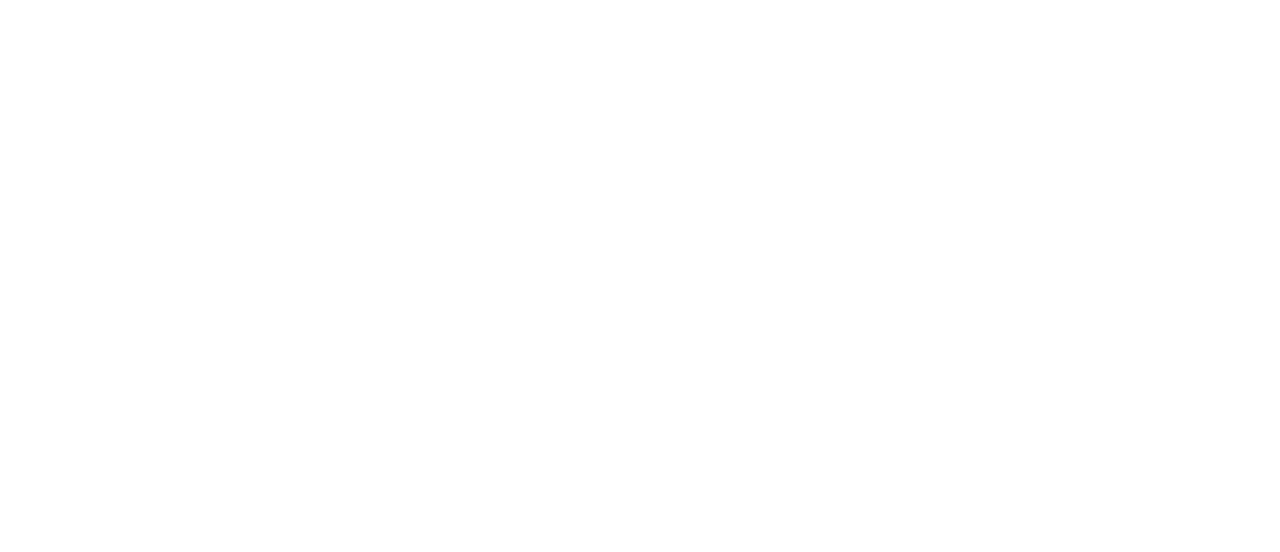
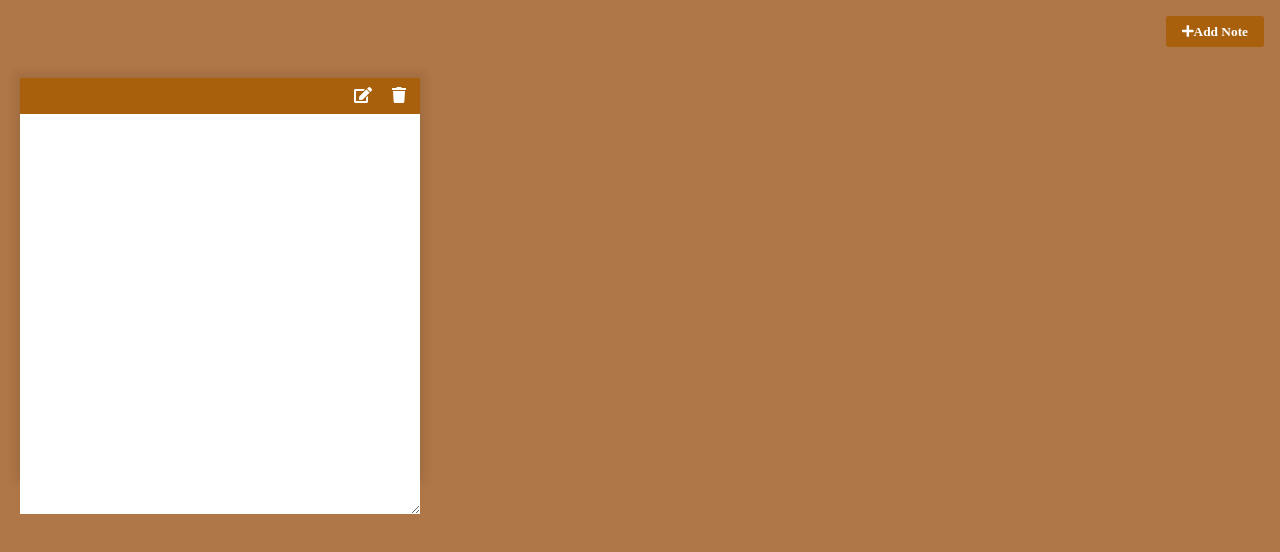
Before and after one commit to GUchechi/Notes-App, a plain HTML site: page index.html in a window 1280 px wide. Drawn offline with nearby package versions, Linux system fonts and the light colour scheme.

Commit message:
added html

```diff
--- a/index.html
+++ b/index.html
@@ -9,6 +9,20 @@
     <title>Note App</title>
 </head>
 <body>
+    <button class="add" id="add">
+        <i class="fas fa-plus">Add Note</i>
+    </button>
+
+    <div class="note">
+        <div class="tools">
+            <button class="edit"><i class="fas fa-edit"></i></button>
+            <button class="delete"><i class="fas fa-trash"></i></button>
+        </div>
+
+        <div class="hidden"></div>
+        <textarea></textarea>
+    </div>
+
 
     <script src="https://cdnjs.cloudflare.com/ajax/libs/marked/1.2.2/marked.min.js"></script>
     <script src="./script.js"></script>
--- a/style.css
+++ b/style.css
@@ -0,0 +1,70 @@
+@import url('https://fonts.googleapis.com/css2?family=Poppins:wght@200;400&display=swap');
+
+* {
+  box-sizing: border-box;
+  outline: none;
+}
+
+body {
+  background-color: #af7647;
+  font-family: 'Poppins', sans-serif;
+  display: flex;
+  flex-wrap: wrap;
+  margin: 0;
+  padding-top: 3rem;
+}
+
+.add {
+    position: fixed;
+    top: 1rem;
+    right: 1rem;
+    background-color: #a8600d;
+    color: #fff;
+    border: none;
+    border-radius: 3px;
+    padding: 0.5rem 1rem;
+    cursor: pointer;
+  }
+
+  .note {
+    background-color: #fff;
+    box-shadow: 0 0 10px 4px rgba(0, 0, 0, 0.1);
+    margin: 30px 20px;
+    height: 400px;
+    width: 400px;
+    /* overflow-y: scroll; */
+  }
+
+  .note .tools {
+    background-color: #a8600d;
+    display: flex;
+    justify-content: flex-end;
+    padding: 0.5rem;
+  }
+
+  .note .tools button {
+    background-color: transparent;
+    border: none;
+    color: #fff;
+    cursor: pointer;
+    font-size: 1rem;
+    margin-left: 0.5rem;
+  }
+
+  .note textarea {
+    outline: none;
+    font-family: inherit;
+    font-size: 1.2rem;
+    border: none;
+    height: 400px;
+    width: 100%;
+    padding: 20px;
+  }
+
+  .main {
+    padding: 20px;
+  }
+
+  .hidden {
+    display: none;
+  }
```
